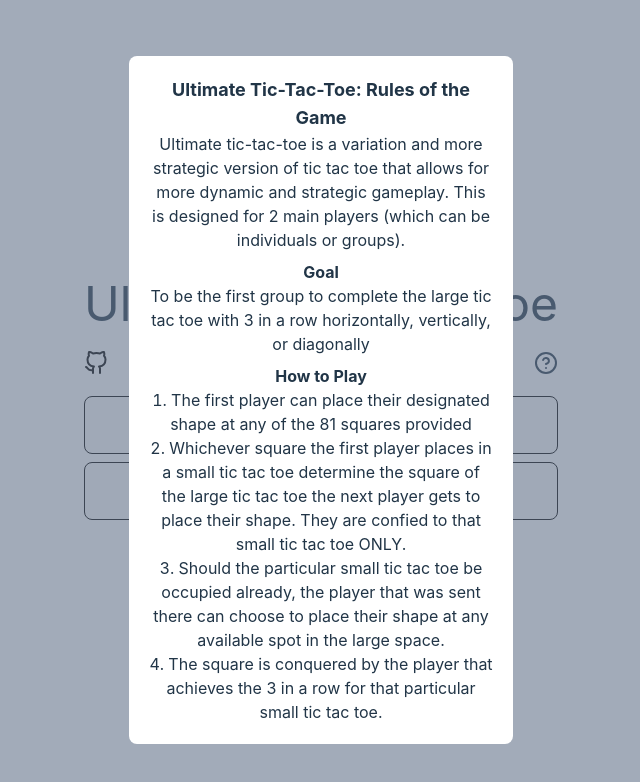
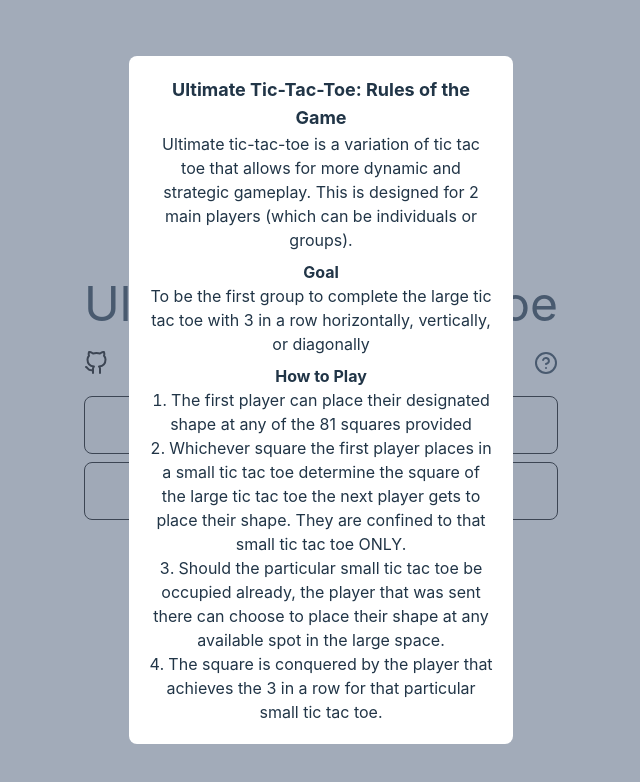
Before and after one commit to jeeheezy/ultimate-tic-tac-toe, a React (Vite) app: page /localPlay in a window 1280 px wide. Both pictures are taken after a click on the button 865 px from the left and 365 px from the top of the page. Shown: the top 782 px of the page, without its empty margins (319-959 px from the left). Built offline with nearby package versions, Linux system fonts and the light colour scheme.

Commit message:
chore: Fix typos in instructions, make reset game in local work again

```diff
--- a/src/components/Game/Game.tsx
+++ b/src/components/Game/Game.tsx
@@ -22,7 +22,13 @@ export const TurnContext = React.createContext<TurnContextType>(
   {} as TurnContextType
 );
 
-function Game() {
+function Game({
+  newGame,
+  setNewGame,
+}: {
+  newGame: boolean;
+  setNewGame: () => void;
+}) {
   const [nextValidSquare, setNextValidSquare] = React.useState<number | null>(
     null
   );
@@ -31,7 +37,6 @@ function Game() {
     Array(9).fill(null)
   );
   const [winner, setWinner] = React.useState<string | null>(null);
-  const [newGame, setNewGame] = React.useState<boolean>(false);
 
   function bigSquareOccupied(i: number) {
     return bigSquaresArray[i];
@@ -48,28 +53,27 @@ function Game() {
     }
   }
 
-  // function handleRestart() {
-  //   setBigSquaresArray(Array(9).fill(null));
-  //   setWinner(null);
-  //   setNextValidSquare(null);
-  //   setXIsNext(false);
-  //   setNewGame(true);
-  //   // need to reset small squares as well, do I need to lift the SmallSquares Array state?
-  // }
+  function handleRestart() {
+    setBigSquaresArray(Array(9).fill(null));
+    setWinner(null);
+    setNextValidSquare(null);
+    setXIsNext(false);
+  }
 
   React.useEffect(() => {
     if (!newGame) {
       return;
     }
+    handleRestart();
 
     const timeoutId = window.setTimeout(() => {
-      setNewGame(false);
+      setNewGame();
     }, 500);
 
     return () => {
       window.clearTimeout(timeoutId);
     };
-  }, [newGame]);
+  }, [newGame, setNewGame]);
 
   return (
     <NextValidSquareContext.Provider
--- a/src/components/GameInstructions/GameInstructions.tsx
+++ b/src/components/GameInstructions/GameInstructions.tsx
@@ -28,9 +28,9 @@ function GameInstructions() {
         handleDismiss={() => toggleIsModalOpen()}
       >
         <p>
-          Ultimate tic-tac-toe is a variation and more strategic version of tic
-          tac toe that allows for more dynamic and strategic gameplay. This is
-          designed for 2 main players (which can be individuals or groups).
+          Ultimate tic-tac-toe is a variation of tic tac toe that allows for
+          more dynamic and strategic gameplay. This is designed for 2 main
+          players (which can be individuals or groups).
         </p>
         <h2 className="text-md mt-2 font-bold">Goal</h2>
         <p>
@@ -46,7 +46,7 @@ function GameInstructions() {
           <li>
             Whichever square the first player places in a small tic tac toe
             determine the square of the large tic tac toe the next player gets
-            to place their shape. They are confied to that small tic tac toe
+            to place their shape. They are confined to that small tic tac toe
             ONLY.
           </li>
           <li>
--- a/src/components/LocalScreen/LocalScreen.tsx
+++ b/src/components/LocalScreen/LocalScreen.tsx
@@ -9,6 +9,7 @@ import MenuButton from "../MenuButton";
 function LocalScreen() {
   const [isAnimating, setIsAnimating] = React.useState<boolean>(false);
   const navigate = useNavigate();
+  const [newGame, setNewGame] = React.useState<boolean>(false);
 
   return (
     <>
@@ -16,6 +17,7 @@ function LocalScreen() {
 
       <div className="flex flex-row justify-between items-center mb-3">
         <button
+          onClick={() => setNewGame(true)}
           onMouseEnter={() => setIsAnimating(true)}
           onAnimationEnd={() => setIsAnimating(false)}
           className={`aspect-square border-none bg-white ${
@@ -24,10 +26,10 @@ function LocalScreen() {
         >
           <Restart />
         </button>
-        <h2 className="sm:text-3xl">Display Turn Here</h2>
+        {/* <h2 className="sm:text-3xl">Display Turn Here</h2> */}
         <GameInstructions />
       </div>
-      <Game />
+      <Game newGame={newGame} setNewGame={() => setNewGame(false)} />
       <MenuButton handleClick={() => navigate("/")}>Return Home</MenuButton>
     </>
   );
```
